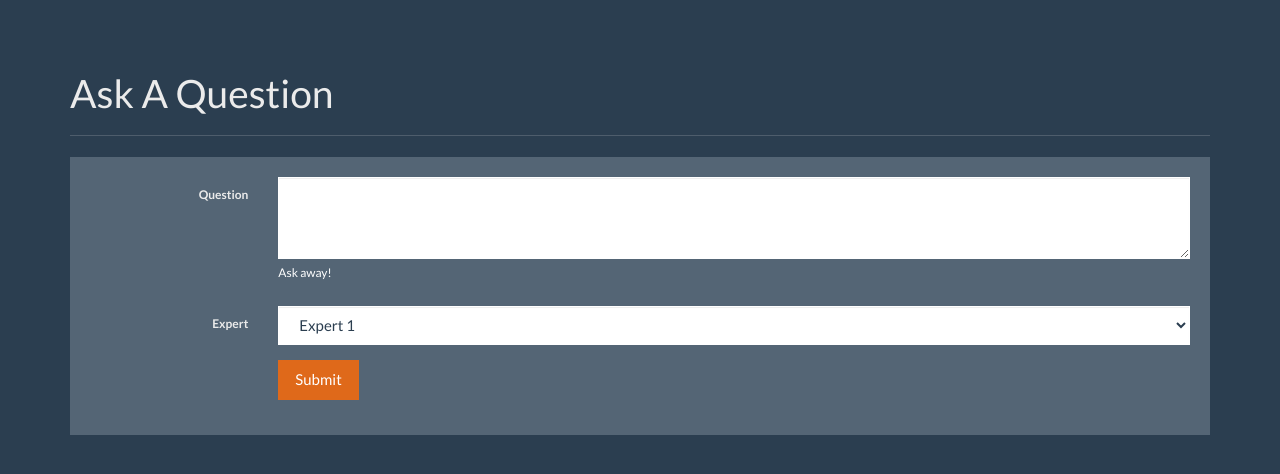
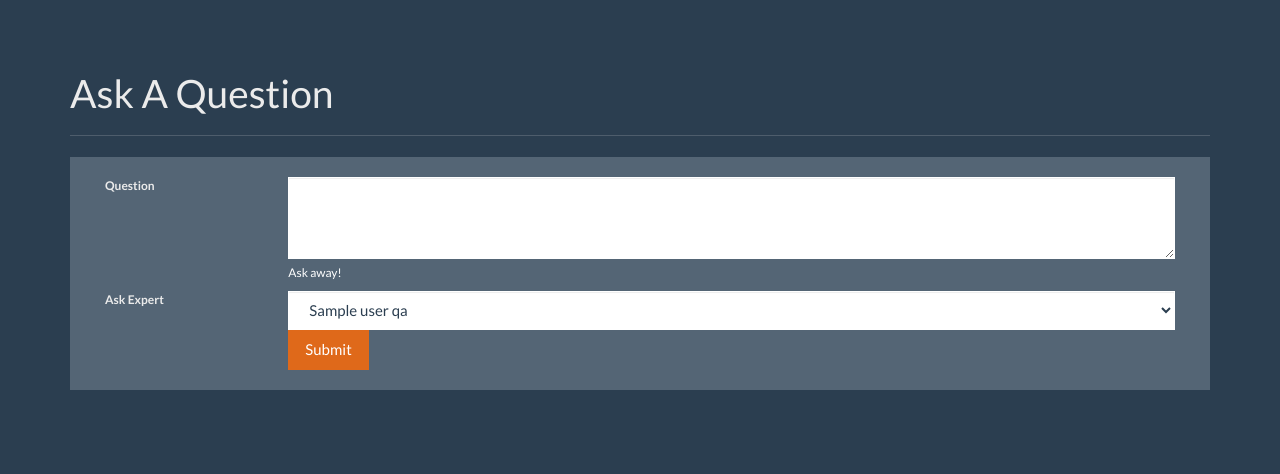
Before and after one commit to Morgan-Gicheha/Question-Answer-App, a Flask app: page /ask in a window 1280 px wide. Shown: the part 40-514 px from the top of the page. Run offline with Flask 2, Linux system fonts and the light colour scheme; a user stored in the database is signed in; tables that the repository leaves empty hold one stand-in row (values such as "Sample post"); a database or web service that is not in the repository returns one stand-in record (values such as "Sample title"); some libraries are stand-ins or nearby versions.

Commit message:
debuged query

```diff
--- a/app.py
+++ b/app.py
@@ -3,6 +3,7 @@
 from werkzeug.security import generate_password_hash ,check_password_hash
 from flask_login import LoginManager,logout_user,login_fresh,login_required,logout_user, login_user, current_user
 import random
+import psycopg2
 
 app= Flask(__name__)
 
@@ -14,6 +15,9 @@
 app.config["SECRET_KEY"]="secretrer"
 
 db = SQLAlchemy(app)
+# connecting to an existing database in order to use psycopg2
+conn = psycopg2.connect("dbname=QA_app user=postgres password=morgan8514")
+cur = conn.cursor()
 
 # configuring flask-login
 login_manager =  LoginManager(app)
@@ -28,6 +32,7 @@
 
 # importing models
 from models.users_qa import User_qa
+from models.questions import Questions_qa
 
 @app.before_first_request
 def create():
@@ -100,19 +105,41 @@
 def home():
     return render_template("home.html")
 
-@app.route("/ask")
+@app.route("/ask",methods=["POST","GET"])
 @login_required
 def ask():
-    return render_template("ask.html")
+
+    # quering for experts
+    experts =cur.execute("SELECT * FROM user_qa WHERE IS_EXPERT=True;")
+    experts=cur.fetchall()
+    if request.method=="POST":
+        question = request.form["question"]
+        expert_id= request.form["expert_id"]
+
+        # committing to db
+        question_to_db= Questions_qa(question=question,expert_id=expert_id)
+        question_to_db.create()
+
+    return render_template("ask.html",experts=experts)
 
 @app.route("/answer")
 @login_required
 def answer():
     return render_template("answer.html")
 
+# route views unanswered question for the expert
 @app.route("/unanswered")
 @login_required
 def unanswered():
+    logged_user= current_user.id
+    questions_per_expert=cur.execute("SELECT * FROM questions_qa WHERE expert_id={};".format(logged_user))
+
+    questions_per_expert=cur.fetchall()
+
+
+
+
+
     return render_template("unanswered.html")
 
 @app.route("/users",methods=["POST","GET"])
@@ -120,7 +147,6 @@
 def users():
     # quering all users
     users= User_qa.query.all()
-
 
     return render_template("users.html", users=users)
 
--- a/models/users_qa.py
+++ b/models/users_qa.py
@@ -4,6 +4,7 @@
 
 class User_qa(UserMixin, db.Model):
     '''this class stores users creadentials..eg name, password'''
+    __tablename__="user_qa"
     id = db.Column(db.Integer, primary_key=True)
     email = db.Column(db.String(),unique=False, nullable=False)
     name= db.Column(db.String(20),nullable=False)
--- a/templates/ask.html
+++ b/templates/ask.html
@@ -5,6 +5,7 @@
   <div class="page-header">
     <h1>Ask A Question</h1>
   </div>
+  <form action="/ask" method="POST">
   <div class="row">
     <div class="col-lg-12">
       <div class="well bs-component">
@@ -13,19 +14,18 @@
             <div class="form-group">
               <label for="textArea" class="col-lg-2 control-label">Question</label>
                 <div class="col-lg-10">
-                  <textarea class="form-control" rows="3" id="textArea"></textarea>
+                  <textarea  name= "question"class="form-control" rows="3" id="textArea" required></textarea>
                   <span class="help-block">Ask away!</span>
                 </div>
               </div>
               <div class="form-group">
-                <label for="select" class="col-lg-2 control-label">Expert</label>
+                <label for="select" class="col-lg-2 control-label">Ask Expert</label>
                 <div class="col-lg-10">
-                  <select class="form-control" id="select">
-                    <option>Expert 1</option>
-                    <option>Expert 2</option>
-                    <option>Expert 3</option>
-                    <option>Expert 4</option>
-                    <option>Expert 5</option>
+                  <select name="expert_id" class="form-control" id="select" required>
+                    {% for expert in experts %}
+                    <option value="{{expert[0]}}" >{{expert[2]}}</option>
+                    {% endfor %}
+
                   </select>
                 </div>
               </div>
@@ -39,5 +39,6 @@
         </div>
       </div>
     </div>
+  </form>
   </div>
 {% endblock %}
```
Also changed, not shown: models/questions.py (added, +14 -0 lines).
